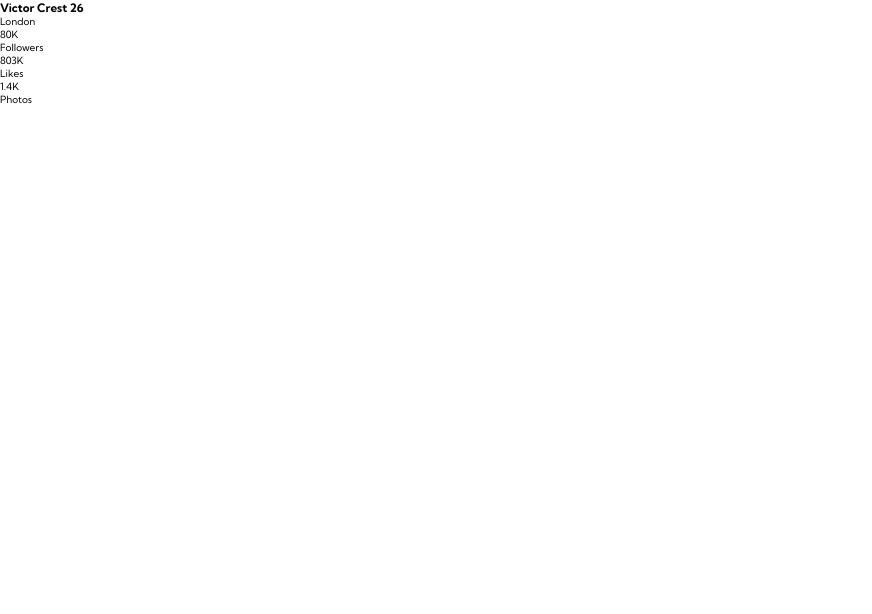
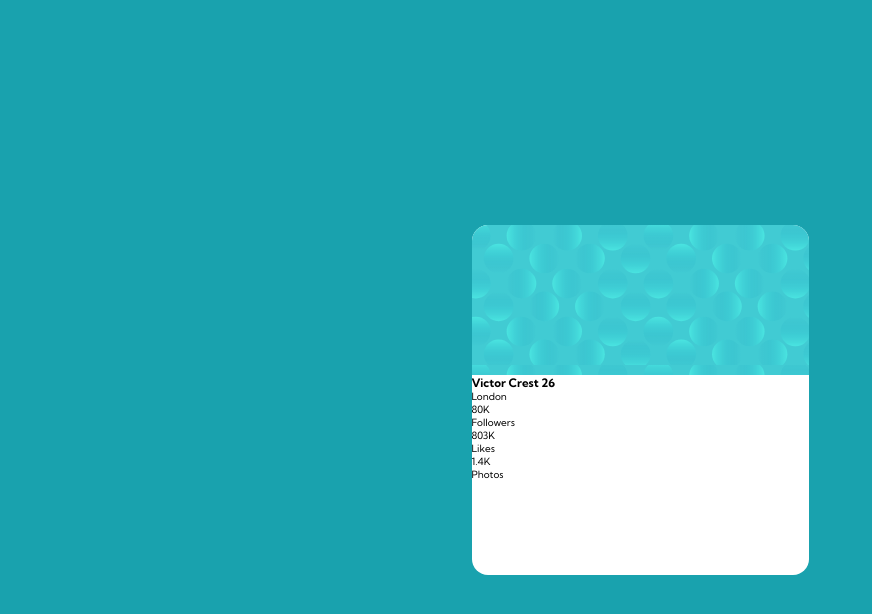
Before and after one commit to devferx/profile-card-component, a plain HTML site: page index.html in a window 1280 px wide. Shown: the whole page, without its empty margins (0-872 px from the left). Drawn offline with Linux system fonts and the light colour scheme.

Commit message:
[add] Card inital styles

```diff
--- a/assets/css/styles.css
+++ b/assets/css/styles.css
@@ -18,3 +18,28 @@ html {
   font-family: "Kumbh Sans", sans-serif;
   font-weight: 400;
 }
+
+body {
+  display: flex;
+  justify-content: center;
+  align-items: center;
+  width: 100%;
+  height: 100vh;
+  background: var(--dark-cyan);
+}
+
+.card {
+  min-width: 288px;
+  height: 350px;
+  width: 85%;
+  max-width: 337px;
+  background-color: white;
+  border-radius: 16px;
+  overflow: hidden;
+}
+
+.card__bg {
+  height: 150px;
+  width: 100%;
+  background-image: url("../images/bg-pattern-card.svg");
+}
--- a/index.html
+++ b/index.html
@@ -18,8 +18,8 @@
     <link rel="stylesheet" href="./assets/css/styles.css" />
   </head>
   <body>
-    <section class="main-container">
     <div class="card">
+      <div class="card__bg"></div>
       <h3 class="card__name">
         Victor Crest <span class="card__name__age">26</span>
       </h3>
@@ -39,6 +39,5 @@
         </div>
       </div>
     </div>
-    </section>
   </body>
 </html>
```
Lines whose indentation alone changed are shown as unchanged.
